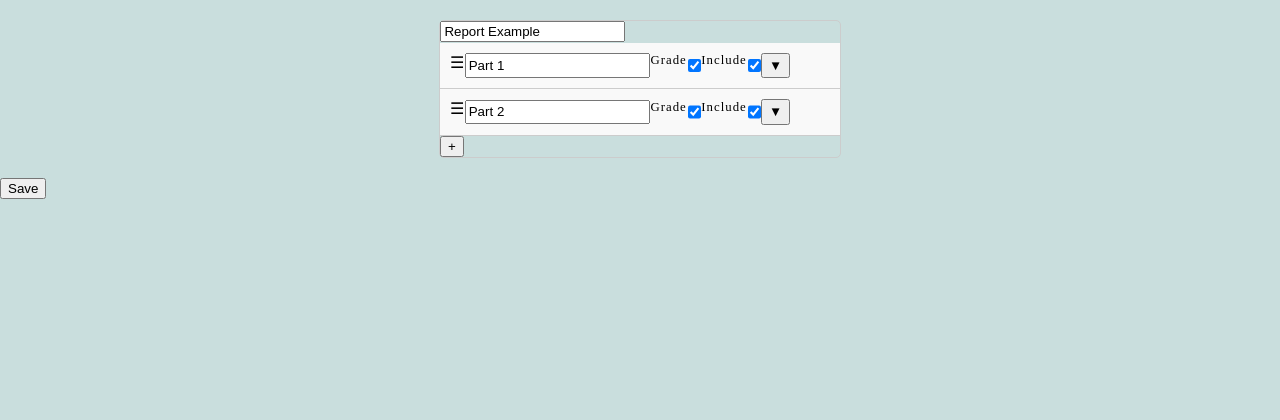
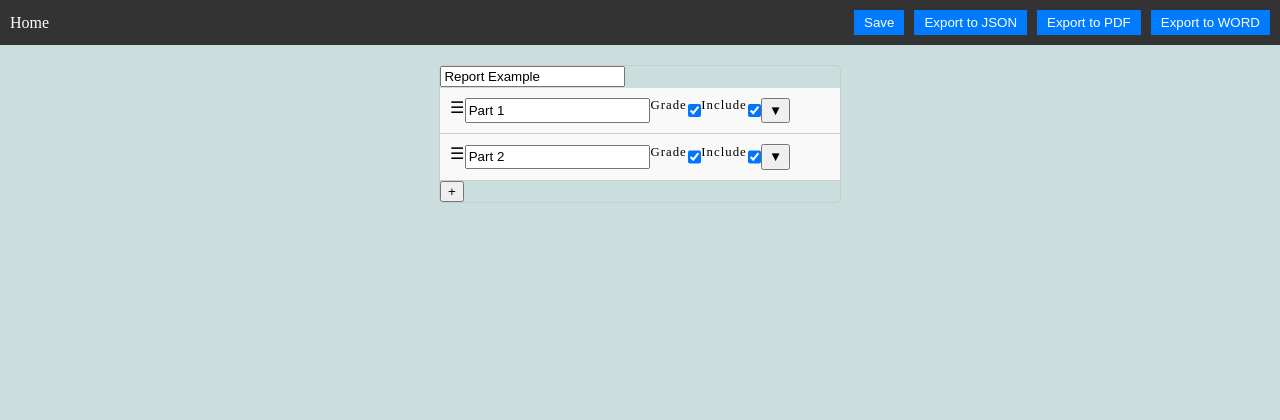
Before and after one commit to Molrn/graded-report-formatter, a Django app: page /grf/report/1 in a window 1280 px wide. Shown: the top 420 px of the page. After the commit the page ends 203 px from the top, so only its background shows below. Run offline with Django 4.2, Linux system fonts and the light colour scheme; data comes from the database, SQL or seed files in the repository; some libraries are stand-ins or nearby versions.

Commit message:
Feature: add Toolbars

```diff
--- a/grf/static/grf/css/styles.css
+++ b/grf/static/grf/css/styles.css
@@ -88,3 +88,33 @@ ul {
 .accordion-item.active .accordion-content {
   display: block;
 }
+
+.toolbar {
+  background-color: #333;
+  color: #fff;
+  display: flex;
+  justify-content: space-between;
+  align-items: center;
+  padding: 10px;
+}
+
+.toolbar .buttons {
+  display: flex;
+  justify-content: flex-end;
+  align-items: center;
+}
+
+.toolbar button {
+  background-color: #007bff;
+  color: #fff;
+  border: none;
+  padding: 5px 10px;
+  margin-left: 10px;
+  cursor: pointer;
+}
+
+.toolbar a {
+  color: #fff;
+  text-decoration: none;
+  margin-right: 10px;
+}
--- a/grf/templates/report/edit.html
+++ b/grf/templates/report/edit.html
@@ -8,10 +8,21 @@
 
 <script src="{% static 'grf/js/sortable-accordion.js' %}" defer></script>
 <script src="{% static 'grf/js/text-editor.js' %}" defer></script>
-<script src="{% static 'grf/js/report.js' %}" defer></script>
+<script src="{% static 'grf/js/grade-elements.js' %}" defer></script>
 <script src="{% static 'grf/js/save-report.js' %}" defer></script>
+<script src="{% static 'grf/js/exports.js' %}" defer></script>
 <script src="{% static 'grf/js/add-parts.js' %}" defer></script>
 <link rel="stylesheet" href="{% static 'grf/css/styles.css' %}">
+
+<div class="toolbar">
+    <a href="/grf">Home</a>
+    <div class="buttons">
+        <button id="save-button">Save</button>
+        <button id="json-export-button">Export to JSON</button>
+        <button id="pdf-export-button">Export to PDF</button>
+        <button id="word-export-button">Export to WORD</button>
+    </div>
+</div>
 
 <div class="accordion" id="report-accordion" object-id="{{ object.id }}">
     <input type="text" id="report-title" value="{{ object.title }}">
@@ -31,4 +42,3 @@
         {% include "report/subpart.html" with subpart=template_subpart %}
     </div>
 </div>
-<button id="save-button">Save</button>
```
Also changed, not shown: grf/templates/index.html (+9 -2 lines).
